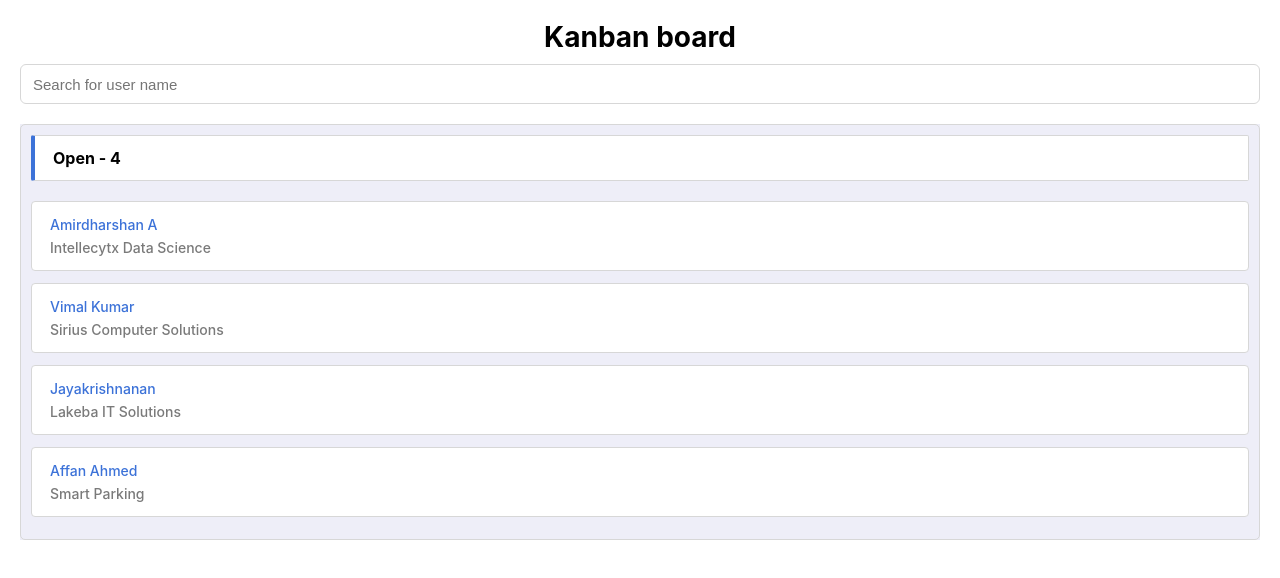
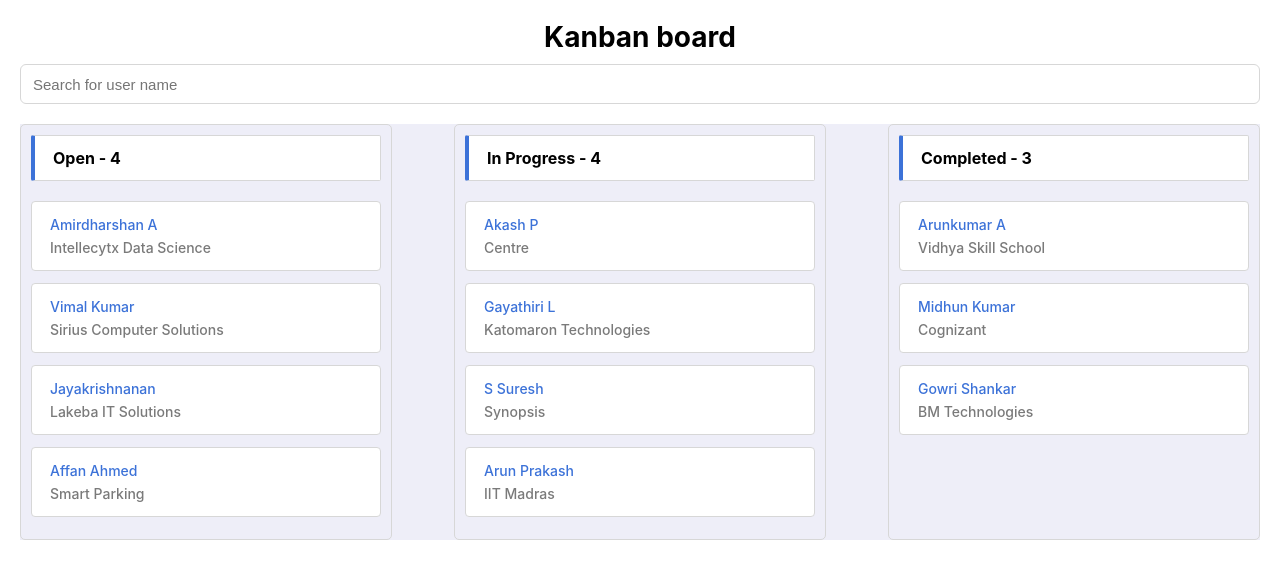
Before and after one commit to sk2111/kanban-board, a React (Create React App) app: page / in a window 1280 px wide. Shown: the top 578 px of the page. Built offline with nearby package versions, Linux system fonts and the light colour scheme.

Commit message:
feat(components): :sparkles: add open progress completed view for board

```diff
--- a/src/components/containers/BoardView/BoardView.jsx
+++ b/src/components/containers/BoardView/BoardView.jsx
@@ -6,9 +6,29 @@ import styles from "./BoardView.module.css";
 import { DragDropContext } from "react-beautiful-dnd";
 import SearchBar from "components/reusables/SearchBar/SearchBar";
 import BoardColumn from "components/reusables/BoardColumn/BoardColumn";
+//mock data
+import { userInfo } from "./mock";
 
 const BoardView = () => {
   const [searchTerm, setSearchTerm] = useState("");
+  const [open, setOpen] = useState(userInfo.open.list);
+  const [inProgress, setInProgress] = useState(userInfo.inProgress.list);
+  const [completed, setCompleted] = useState(userInfo.completed.list);
+
+  const onDragEnd = (result, state, setState) => {
+    const { destination, source } = result;
+    if (
+      !destination ||
+      (destination.droppableId === source.droppableId &&
+        destination.index === source.index)
+    ) {
+      return;
+    }
+
+    const [swappedItem] = state.splice(source.index, 1);
+    state.splice(destination.index, 0, swappedItem);
+    setState(state);
+  };
 
   return (
     <section className={styles.container}>
@@ -19,28 +39,31 @@ const BoardView = () => {
         handleChange={(value) => setSearchTerm(value)}
       />
       <div className={styles.mainZone}>
-        <DragDropContext>
+        <DragDropContext
+          onDragEnd={(result) => onDragEnd(result, open, setOpen)}
+        >
           <BoardColumn
-            title="open"
-            columnId="open"
-            tasks={[
-              {
-                id: "1",
-                name: "Amirdharshan A",
-                company: "Intellecytx Data Science",
-              },
-              {
-                id: "2",
-                name: "Vimal Kumar",
-                company: "Sirius Computer Solutions",
-              },
-              {
-                id: "3",
-                name: "Jayakrishnanan",
-                company: "Lakeba IT Solutions",
-              },
-              { id: "4", name: "Affan Ahmed", company: "Smart Parking" },
-            ]}
+            title={userInfo.open.title}
+            columnId={userInfo.open.title}
+            tasks={open}
+          />
+        </DragDropContext>
+        <DragDropContext
+          onDragEnd={(result) => onDragEnd(result, inProgress, setInProgress)}
+        >
+          <BoardColumn
+            title={userInfo.inProgress.title}
+            columnId={userInfo.inProgress.title}
+            tasks={inProgress}
+          />
+        </DragDropContext>
+        <DragDropContext
+          onDragEnd={(result) => onDragEnd(result, completed, setCompleted)}
+        >
+          <BoardColumn
+            title={userInfo.completed.title}
+            columnId={userInfo.completed.title}
+            tasks={completed}
           />
         </DragDropContext>
       </div>
--- a/src/components/containers/BoardView/BoardView.module.css
+++ b/src/components/containers/BoardView/BoardView.module.css
@@ -3,5 +3,10 @@
 }
 .mainZone {
   background-color: var(--app-bg-primary);
+  display: flex;
+  justify-content: space-between;
   margin: 2rem 0;
 }
+.mainZone > div {
+  width: 30%;
+}
--- /dev/null
+++ b/src/components/containers/BoardView/mock.js
@@ -0,0 +1,68 @@
+export const userInfo = {
+  open: {
+    title: "Open",
+    list: [
+      {
+        id: "1",
+        name: "Amirdharshan A",
+        company: "Intellecytx Data Science",
+      },
+      {
+        id: "2",
+        name: "Vimal Kumar",
+        company: "Sirius Computer Solutions",
+      },
+      {
+        id: "3",
+        name: "Jayakrishnanan",
+        company: "Lakeba IT Solutions",
+      },
+      { id: "4", name: "Affan Ahmed", company: "Smart Parking" },
+    ],
+  },
+  inProgress: {
+    title: "In Progress",
+    list: [
+      {
+        id: "1",
+        name: "Akash P",
+        company: "Centre",
+      },
+      {
+        id: "2",
+        name: "Gayathiri L",
+        company: "Katomaron Technologies",
+      },
+      {
+        id: "3",
+        name: "S Suresh",
+        company: "Synopsis",
+      },
+      {
+        id: "4",
+        name: "Arun prakash",
+        company: "IIT Madras",
+      },
+    ],
+  },
+  completed: {
+    title: "Completed",
+    list: [
+      {
+        id: "1",
+        name: "Arunkumar A",
+        company: "Vidhya skill School",
+      },
+      {
+        id: "2",
+        name: "Midhun Kumar",
+        company: "Cognizant",
+      },
+      {
+        id: "3",
+        name: "Gowri Shankar",
+        company: "BM Technologies",
+      },
+    ],
+  },
+};
```
Also changed, not shown: 1 other file (tests, documents, lock files or other folders).
